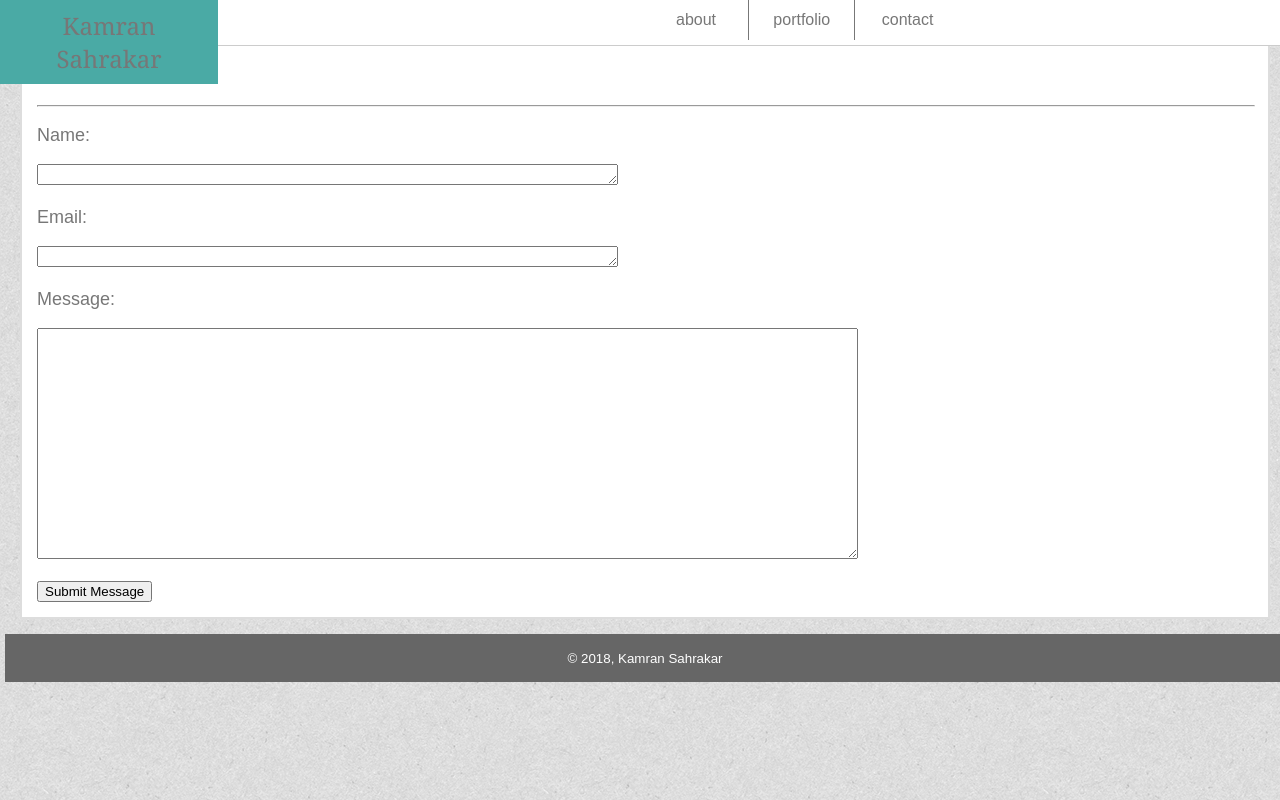
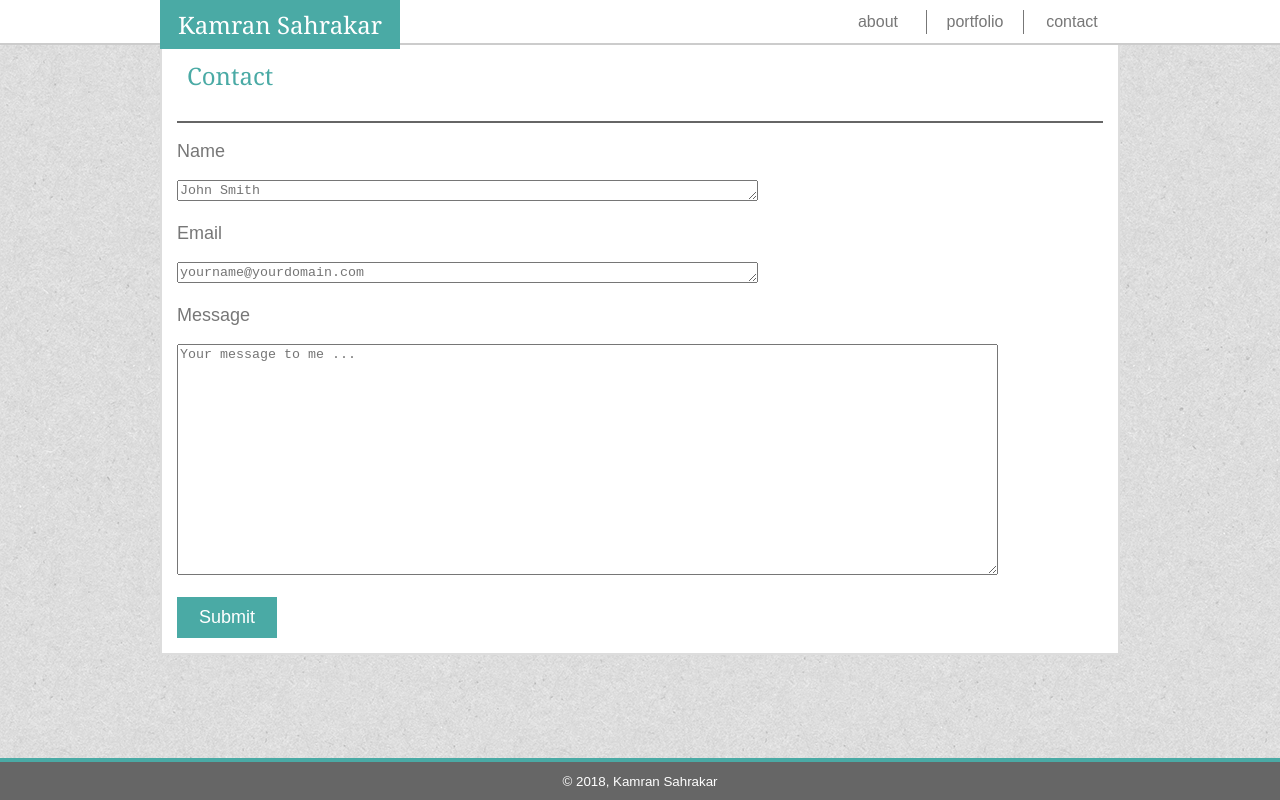
Before and after one commit to ksahrakar/Basic-Portfolio, a plain HTML site: page contact.html in a window 1280 px wide. Drawn offline with Linux system fonts and the light colour scheme.

Commit message:
style changes

```diff
--- a/assets/css/style.css
+++ b/assets/css/style.css
@@ -1,11 +1,15 @@
+* {
+    box-sizing: border-box;
+}
 #nameLogo{
     background-color: #4aaaa5;
     font-size: 24px;
     float: left;
     font-family: 'Georgia', Times, Times New Roman, serif;
-    width: 200px;
-    padding: 9px;
+    width: 25%;
+    padding: 8px;
     text-align: center;
+    color: #ffffff;
 }
 
 .menuItems{
@@ -15,34 +19,38 @@
 .menuItems:hover{
     background-color: #b7b8b6;
     color: #b5f6f3;
-    font-family: monospace;
+    font-family: 'Franklin Gothic Medium', 'Arial Narrow', Arial, sans-serif;
+    padding: auto;
 }
 
 ul{
     list-style-type: none;
-    margin: 0;
+    margin: 0 auto;
     padding: 0;
     background-color: #ffffff;
+    width: 960px;
 }
 
 li a {
     display: inline-block;
     color: #777777;
     text-align: center;
-    padding: 11px 14px;
+    padding: 12.5px 14px;
     text-decoration: none;
-    width: 8%;
+    width: 10%;
 }
 
 h1, h2, h3, h4, h5, h6 {
     color: #4aaaa5;
     text-align: left;
     font-family: 'Georgia', Times, Times New Roman, serif;
-    font-weight: lighter;
 }
 
 h2{
     font-size: 24px;
+    margin: 0 0 15px 0;
+    font-weight: 500;
+    padding: 14px 14px 14px 10px;
 }
 
 p{
@@ -54,46 +62,56 @@ body{
     font-family: 'Arial', 'Helvetica Neue', Helvetica, sans-serif;
     width: 100%;
     color: #777777;
-    margin: 5px;
     background-image: url('../images/textured_paper.png');
+    margin: 0;
 }
 
-div{
+#wrapper{
+    clear: both;
+    width: 960px;
+    margin: auto;
+    margin-top: 45px;
     border: 2px solid #dddddd;
-    padding: 15px;
-    margin: 15px;
-    float: center;
+    border-top: 0px;
+    padding: 0 15px 0 15px;
     background-color: #ffffff;
+    margin-bottom: 45px;
 }
 
 img{
     float: left;
-    padding: 15px;
+    padding: 15px 15px 15px 0;
 }
 
 footer{
+    clear:both;
+    width:100%;
     background-color: #666666;
     text-align: center;
     color: #ffffff;
-    padding: 15px;
+    padding: 10px;
+    border-top: 4px solid #4aaaa5;
+    position: fixed;
+    bottom: 0;
 }
 
 hr {
     margin-top: 0px;
-    border-width: 1px;
-    color: #666666;
+    border-width: 0 0 2px 0;
+    border-color: #666666;
     width: 100%;
     overflow: auto;
 }
 
 .seperator {
     float:right;
-    height: 40px;
+    height: 24px;
     width: 1px;
     background-color: #777777;
     padding: 0px;
-    margin: 0px;
-    border-width: 0px;
+    margin-top: 10px;
+    border-width: 0px
+
 }
 
 .clearfix {
@@ -104,11 +122,53 @@ hr {
 header {
     position:fixed;
     background-color: #ffffff;
-    border-color: #cccccc;
     left: 0;
-    right: 0;
     top: 0;
     height: 45px;
-    border-style: none none solid none;
-    border-width: 1px;
+    width:100%;
+    margin:0 auto;
+    border-bottom: 2px solid #cccccc;
 }
+
+#contactDiv{
+    clear: both;
+    width: 960px;
+    margin: auto;
+    margin-top: 45px;
+    border: 2px solid #dddddd;
+    border-top: 0px;
+    padding: 0 15px 15px 15px;
+    background-color: #ffffff;
+    margin-bottom: 45px;
+}
+
+button{
+    background-color: #4aaaa5;
+    color: #ffffff;
+    font-family: 'Arial', 'Helvetica Neue', Helvetica, sans-serif;
+    font-size: 18px;
+    width: 100px;
+    border: none;
+    padding: 10px 15px 10px 15px;
+    text-align: center;
+    text-decoration: none;
+    display: inline-block;
+    cursor: pointer;
+}
+
+#portfolioDiv{
+    position: relative;
+    clear: both;
+    width: 960px;
+    margin: auto;
+    margin-top: 45px;
+    border: 2px solid #dddddd;
+    border-top: 0px;
+    padding: 0 15px 600px 25px;
+    background-color: #ffffff;
+    margin-bottom: 45px;
+}
+
+img{
+
+}
--- a/contact.html
+++ b/contact.html
@@ -3,10 +3,10 @@
 <head>
     <meta charset="utf-8">
     <link rel="stylesheet" href="assets/css/style.css">
-    <title>K S Portfolio</title>
+    <title>Sahrkar Portfolio</title>
 </head>
 <header>
-    <ul class="clearfix">
+    <ul>
         <li id="nameLogo">Kamran Sahrakar</li>
         <li><a class="menuItems">contact</a></li>
         <div class="seperator"></div>
@@ -16,18 +16,18 @@
     </ul>
 </header>
 <body>
-    <div>
+    <div id="contactDiv">
         <h2>Contact</h2>
         <hr>
-        <p>Name:</p>
-        <textarea name="" id="" cols="70" rows="1"></textarea>
-        <p>Email:</p>
-        <textarea name="" id="" cols="70" rows="1"></textarea>
-        <p>Message:</p>
-        <textarea name="" id="" cols="100" rows="15"></textarea>
+        <p>Name</p>
+        <textarea name="fName" id="nameText" cols="70" rows="1" placeholder="John Smith"></textarea>
+        <p>Email</p>
+        <textarea name="email" id="emailText" cols="70" rows="1" placeholder="yourname@yourdomain.com"></textarea>
+        <p>Message</p>
+        <textarea name="txtMessage" id="messageText" cols="100" rows="15" placeholder="Your message to me ..."></textarea>
         <br>
         <br>
-        <button>Submit Message</button>
+        <button>Submit</button>
     </div>
     <footer>
         <small>&copy; 2018, Kamran Sahrakar</small>
```
Also changed, not shown: index.html (+6 -4 lines), portfolio.html (+11 -9 lines).
